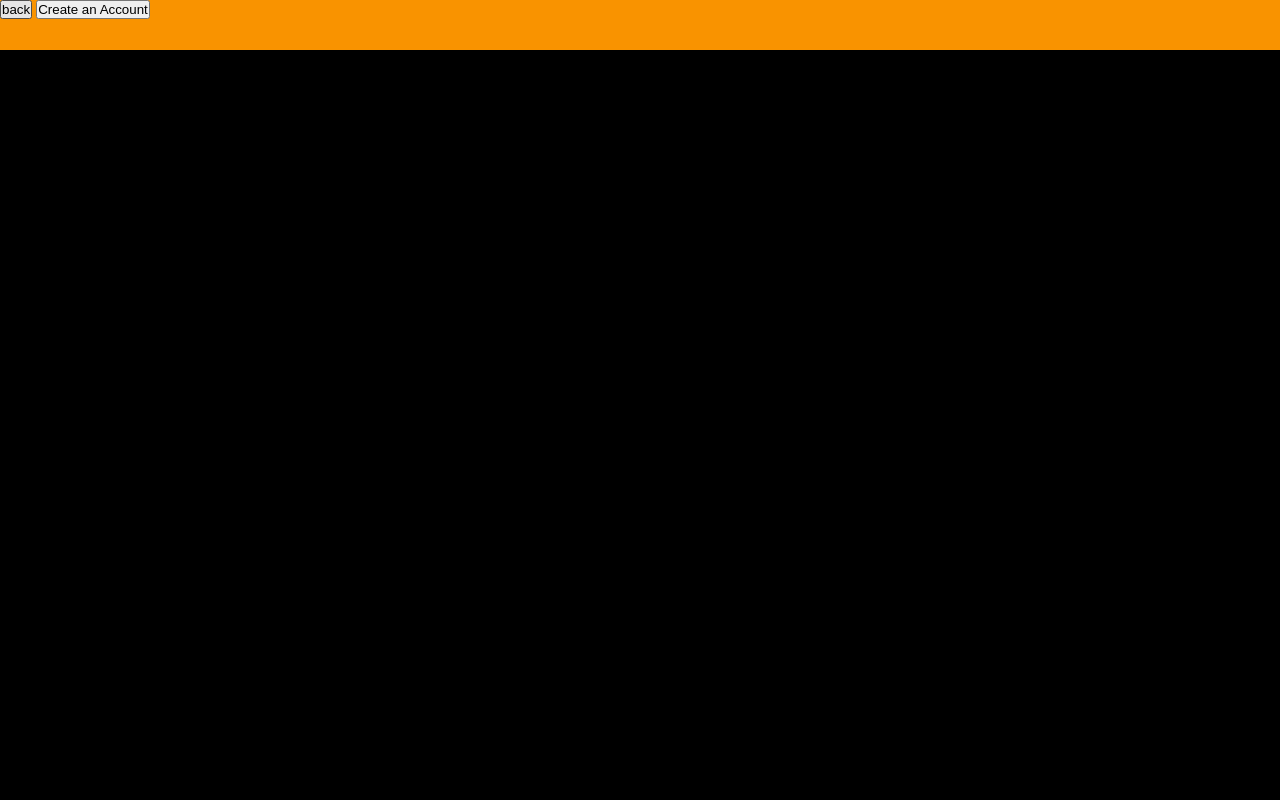
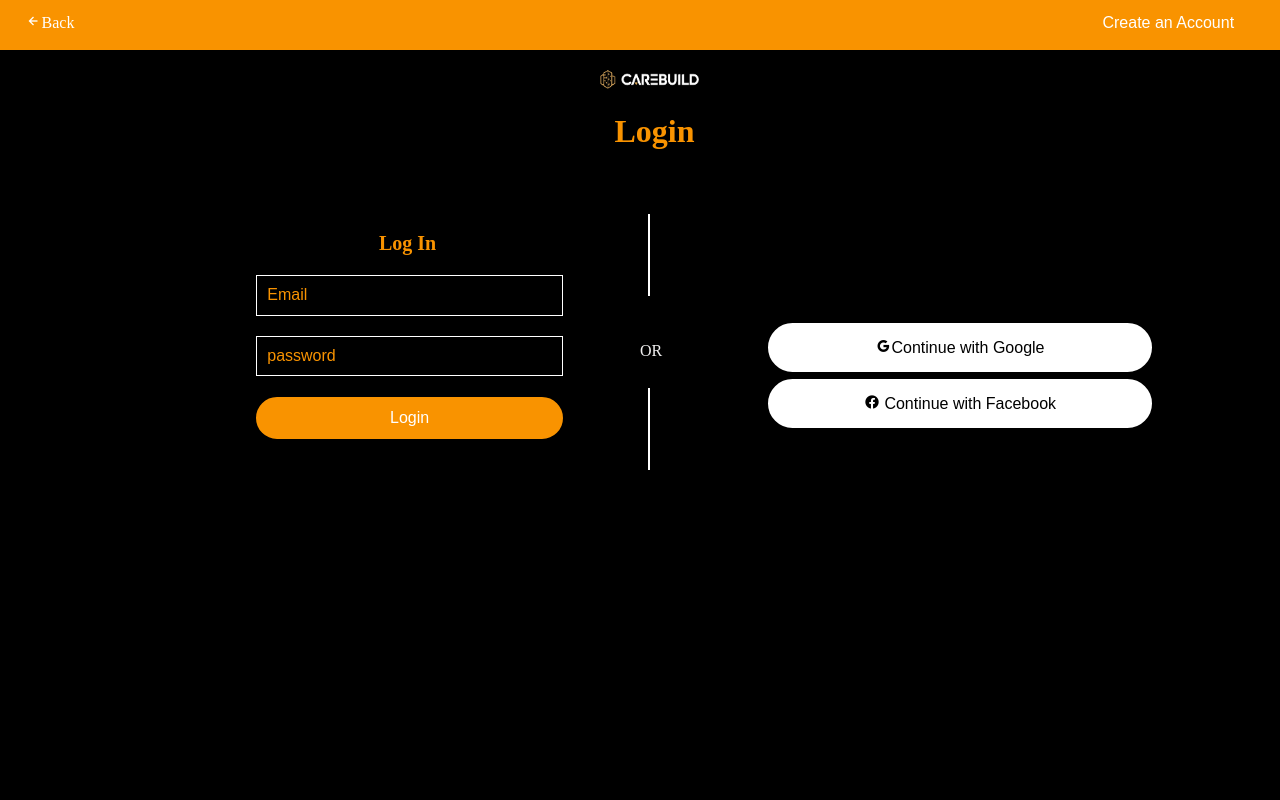
Before and after one commit to AyeshaIrshad1337/CareBuild, a Python web app: template template/login.html in a window 1280 px wide. Run offline with Jinja, Linux system fonts and the light colour scheme; the template is opened without the code that fills it, so the values that code supplies are empty.

Commit message:
frontend complete Login

```diff
--- a/template/login-style.css
+++ b/template/login-style.css
@@ -6,13 +6,95 @@
 }
 html{
     background: linear-gradient(180deg, black 100%, rgb(78, 73, 73) 10%);
-    height: 800px;
+    height: 600px;
 }
 .header{
     width: 100%;
     height: 50px;
     background-color: #F99300;
 }
-body{
-    color:white;
+.header button{
+    border: none;
+    background-color: #F99300;
+    color: white;
+    padding-top: 1%;
+    font-size: medium;
+    cursor: pointer;
 }
+.header button.back{
+    margin-left: 2%;
+}
+.header button.signup{
+    margin-left: 80%;
+}
+main .logo{
+    width: 10%;
+    height: 10%;
+    margin-left: 46%;
+
+}
+main .heading{
+    color: #F99300;
+    margin-left: 48%;
+}
+main .email-login h1{
+    color: #F99300;
+    font-size: 20px;
+    margin-left: 12%;
+}
+main .email-login input{
+    width: 30%;
+    padding: 1%;
+    margin-top: 2%;
+    background: transparent;
+    color: #F99300;
+    font-size: medium;
+    border:  1px solid white;
+}
+main .email-login input::placeholder{
+    color: #F99300;
+}
+main .email-login button.login{
+    width: 30%;
+    padding: 1%;
+    margin-top: 2%;
+    background-color: #F99300;
+    color: white;
+    font-size: medium;
+    border:  2px solid #F99300;
+    cursor: pointer;
+    border-radius: 32px;
+}
+main .email-login button.login:hover{
+    background-color: transparent;
+    color: #F99300;
+    border: 1px solid #F99300;
+}
+main .email-login{
+    margin-left: 20%;
+    margin-top: -20%;
+
+}
+main .login-other{
+    margin-top: -10%;
+}
+main .login-other button{
+    width: 30%;
+    padding: 1%;
+    margin-top: 7px;
+    background-color: white;
+    color: black;
+    font-size: medium;
+    border:  2px solid white;
+    cursor: pointer;
+    margin-left: 60%;
+    border-radius: 32px;
+}
+main .login-other button:hover{
+    background-color: #F99300;
+    color: white;
+    border: 1px solid #F99300;
+}
+main .login-other button.google{
+    margin-top: 12px;
+}
--- a/template/login.html
+++ b/template/login.html
@@ -5,11 +5,35 @@
     <meta name="viewport" content="width=device-width, initial-scale=1.0">
     <title>Login Page</title>
     <link rel="stylesheet" href="login-style.css">
+    <link rel="stylesheet"
+  href="https://cdn.jsdelivr.net/npm/boxicons@latest/css/boxicons.min.css">
 </head>
 <body>
     <header class="header">
-        <button>back</button>
-        <button>Create an Account</button>
+        <button class="back"><i class='bx bx-left-arrow-alt'>Back</i></button>
+        <button class="signup">Create   an Account</button>
     </header>
+    <main>
+        <img class="logo" src="lopo-removebg-preview.png" alt="logo">
+        <h1 class="heading">Login</h1>
+        <div style="width: 20%; height: 25%;margin-left:50%;margin-top: 25%;  transform: rotate(-90deg); transform-origin: 0 0; justify-content: flex-start; align-items: center; gap: 23px; display: inline-flex">
+            <div style="flex: 1 1 0; height: 2px; background: white"></div>
+            <div style="transform: rotate(90deg); transform-origin: 0 0; color: #F1F0F0; font-size: 16px; font-family: Avenir; font-weight: 400; margin-left: 9%; word-wrap: break-word">OR</div>
+            <div style="flex: 1 1 0; height: 2px; background: white"></div>
+            </div>
+        <div class="email-login">
+            <h1>Log In</h1>
+<form action="">
+    <input type="email" name="email-login" placeholder="Email"><br>
+    <input type="password" name="password" placeholder="password"><br>
+    <button class="login">Login</button>
+</form>
+        </div>
+        <div class="login-other">
+            <button class="google"> <i class='bx bxl-google'></i>Continue with Google</button>
+            <button class="Facebook"><i class='bx bxl-facebook-circle' ></i> Continue with Facebook</button> <br>
+
+        </div>
+        </main>
 </body>
 </html>
```
